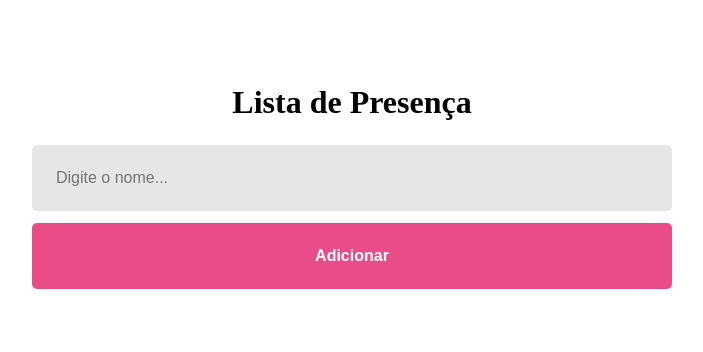
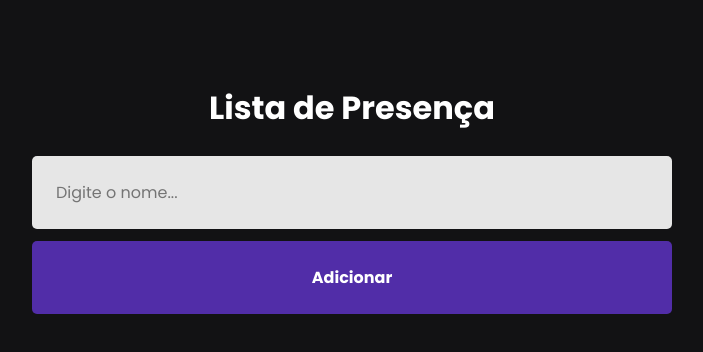
Before and after one commit to joaofaveri/especializar-react-rocketseat, a React (Vite) app: page / in a window 1280 px wide. Shown: the top 352 px of the page, without its empty margins (288-991 px from the left). Built offline with nearby package versions, Linux system fonts and the light colour scheme.

Commit message:
chore: update styles

```diff
--- a/index.html
+++ b/index.html
@@ -3,6 +3,11 @@
   <head>
     <meta charset="UTF-8" />
     <meta name="viewport" content="width=device-width, initial-scale=1.0" />
+
+    <link rel="preconnect" href="https://fonts.googleapis.com">
+    <link rel="preconnect" href="https://fonts.gstatic.com" crossorigin>
+    <link href="https://fonts.googleapis.com/css2?family=Poppins:ital,wght@0,400;0,700;1,400&display=swap" rel="stylesheet">
+
     <title>Aplicação de Lista de Presença</title>
   </head>
   <body>
--- a/src/pages/Home/styles.css
+++ b/src/pages/Home/styles.css
@@ -21,7 +21,7 @@
   width: 50%;
   padding: 24px;
   font-weight: 700;
-  background: #EA4C89;
+  background: #512DA8;
   color: #FFFFFF;
   border-radius: 5px;
   margin: 12px 0 84px;
@@ -32,5 +32,5 @@
 }
 
 .container button:hover {
-  filter: brightness(0.8);
+  filter: brightness(0.9);
 }
--- a/src/styles/global.css
+++ b/src/styles/global.css
@@ -2,4 +2,7 @@
   margin: 0;
   padding: 0;
   box-sizing: border-box;
+  font-family: 'Poppins', sans-serif;
+  background-color: #121214;
+  color: #FFFFFF;
 }
```
